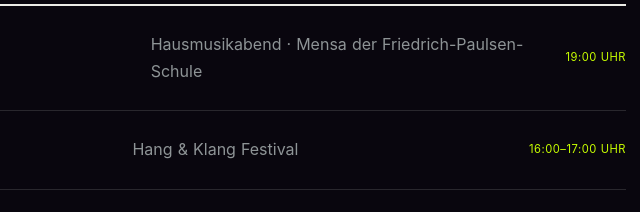
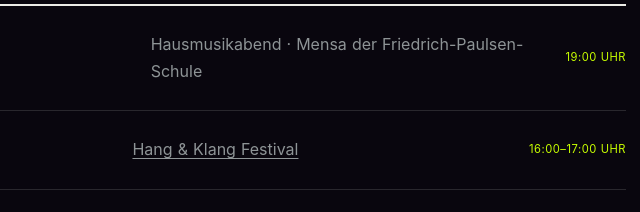
Before and after one commit to crailsoo/polaroid-band.org, a plain HTML site: page public/index.html in a window 1280 px wide. Shown: the part 2540-2752 px from the top of the page, 633-1273 px from the left. Drawn offline with Linux system fonts and the light colour scheme.

Commit message:
Link Hang & Klang Festival show to official Instagram profile

```diff
--- a/public/index.html
+++ b/public/index.html
@@ -2837,7 +2837,7 @@
           <div class="show-status upcoming">UPCOMING</div>
           <div class="show-date">25.06.2027</div>
           <div class="show-city">Ramstedt</div>
-          <div class="show-venue">Hang &amp; Klang Festival</div>
+          <div class="show-venue"><a href="https://www.instagram.com/hangundklang.festival/" target="_blank" rel="noopener noreferrer" style="color: inherit; text-decoration: underline; text-underline-offset: .18em;">Hang &amp; Klang Festival</a></div>
           <div class="ticket">16:00–17:00 UHR</div>
         </div>
 
```
